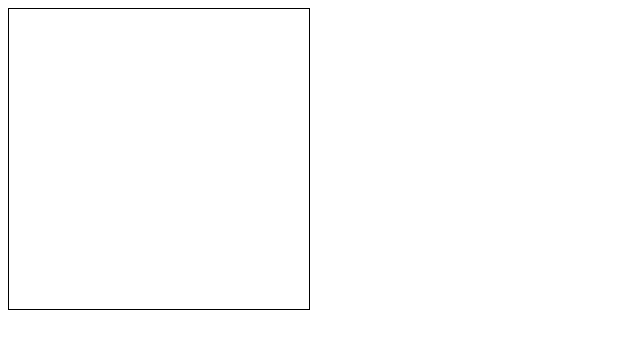
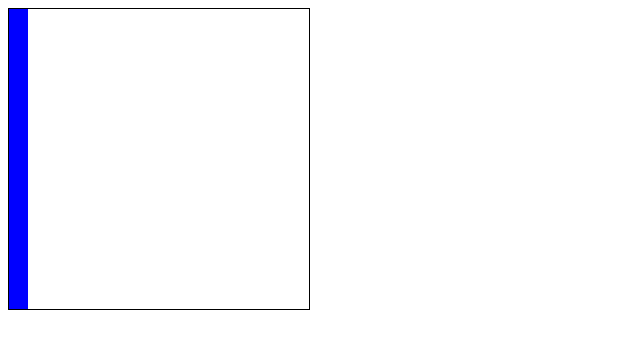
Before and after one commit to membrain12/etch-a-sketch, a plain HTML site: page index.html in a window 1280 px wide. Shown: the whole page, without its empty margins (0-640 px from the left). Drawn offline with Linux system fonts and the light colour scheme.

Commit message:
Add makeColumn function w/ color to test it worked

```diff
--- a/index.html
+++ b/index.html
@@ -6,11 +6,12 @@
     <meta name="viewport" content="width=device-width, initial-scale=1.0">
     <title>Etch-a-Sketch</title>
     <link rel="stylesheet" href="style.css">
-    <script src="script.js"></script>
+
 </head>
 <body>
     <div class="container">
 
     </div>
 </body>
+<script src="script.js"></script>
 </html>
--- a/script.js
+++ b/script.js
@@ -1,5 +1,19 @@
 let gridSize = 16;
 
 function makeColumn() {
+    let container = document.querySelector('.container');
+    let column = document.createElement('div');
 
+    for (let i = 0; i < gridSize; i++) {
+        let block = document.createElement('div');
+        block.classList.add('block');
+        block.style.width = `${300 / gridSize}px`;
+        block.style.height = `${300 / gridSize}px`;
+
+        column.appendChild(block);
+    }
+
+    container.appendChild(column);
 }
+
+makeColumn();
--- a/style.css
+++ b/style.css
@@ -2,4 +2,9 @@
     width: 300px;
     height: 300px;
     border: 1px solid black;
+    display: flex;
 }
+
+.block {
+    background-color: blue;
+}
```
